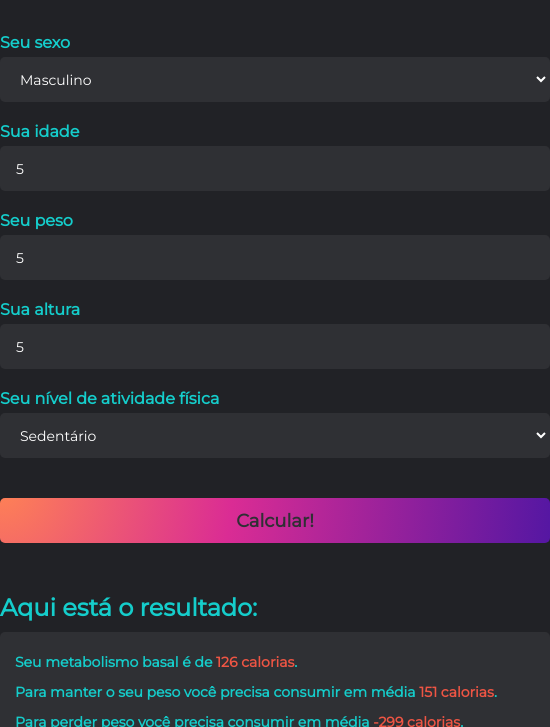
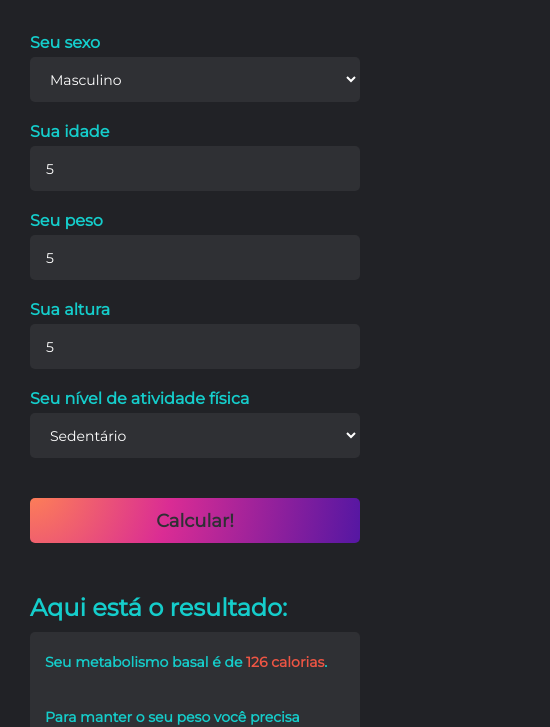
Before and after one commit to tharsila/calorie-calculator, a website: page index.html in a window 390 px wide. Both pictures are taken after typing "5", "5", "5" into the empty fields and a click on the button "Calcular!". Shown: the part 117-844 px from the top of the page, 550 px wide, since content can reach past the window. Drawn offline with Linux system fonts and the light colour scheme.

Commit message:
torna responsivo

```diff
--- a/assets/style.css
+++ b/assets/style.css
@@ -118,3 +118,29 @@ ul {
 .container .content .result-container .result-content ul li strong {
   color: #e54;
 }
+
+
+@media(max-width: 600px) {
+  .container {
+    width: 330px;
+  }
+
+  .container .content .result-container .result-content ul li {
+    margin-bottom: 25px;
+  }
+
+  .container .content .result-container .result-content  {
+    margin-bottom: 20px;
+  }
+
+}
+
+@media(max-width: 360px) {
+  .container {
+    width: 80%;
+  }
+  .container header h1 {
+    font-size: 25px;
+  }
+
+}
```
